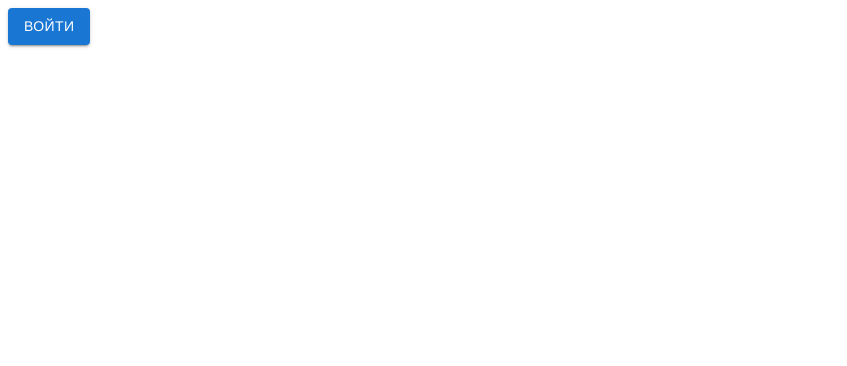
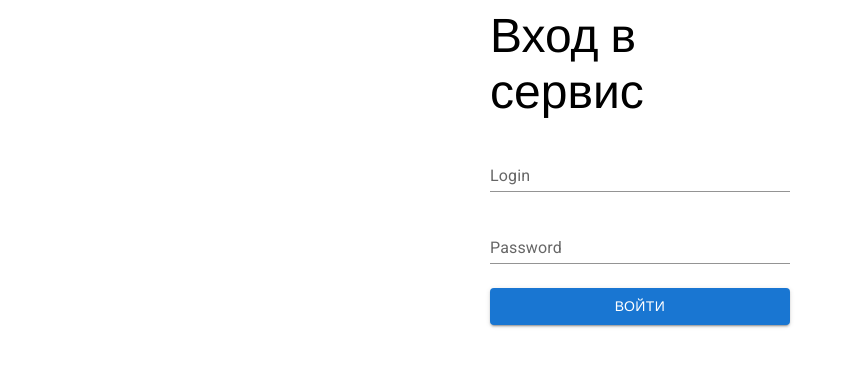
Before and after one commit to evil3v11/react-project, a React (Vite) app: page / in a window 1280 px wide. Shown: the top 366 px of the page, without its empty margins (0-847 px from the left). Built offline with nearby package versions, Linux system fonts and the light colour scheme; a web font is replaced by a local one.

Commit message:
added login form

```diff
--- a/src/App.jsx
+++ b/src/App.jsx
@@ -3,12 +3,20 @@
 import "@fontsource/roboto/500.css";
 import "@fontsource/roboto/700.css";
 import Button from "@mui/material/Button";
+import Stack from "@mui/material/Stack";
+import TextField from "@mui/material/TextField";
+import Typography from "@mui/material/Typography"
 
 function App() {
   return (
-    <div>
-      <Button variant="contained">Войти</Button>
-    </div>
+    <Stack sx={{ alignItems: "center" }}>
+      <Stack sx={{ width: 300, gap: 3 }}>
+        <Typography variant="h3">Вход в сервис</Typography>
+        <TextField id="standard-basic" label="Login" variant="standard" />
+        <TextField id="standard-basic" label="Password" type="password" variant="standard" />
+        <Button variant="contained">Войти</Button>
+      </Stack>
+    </Stack>
   );
 }
 
```
